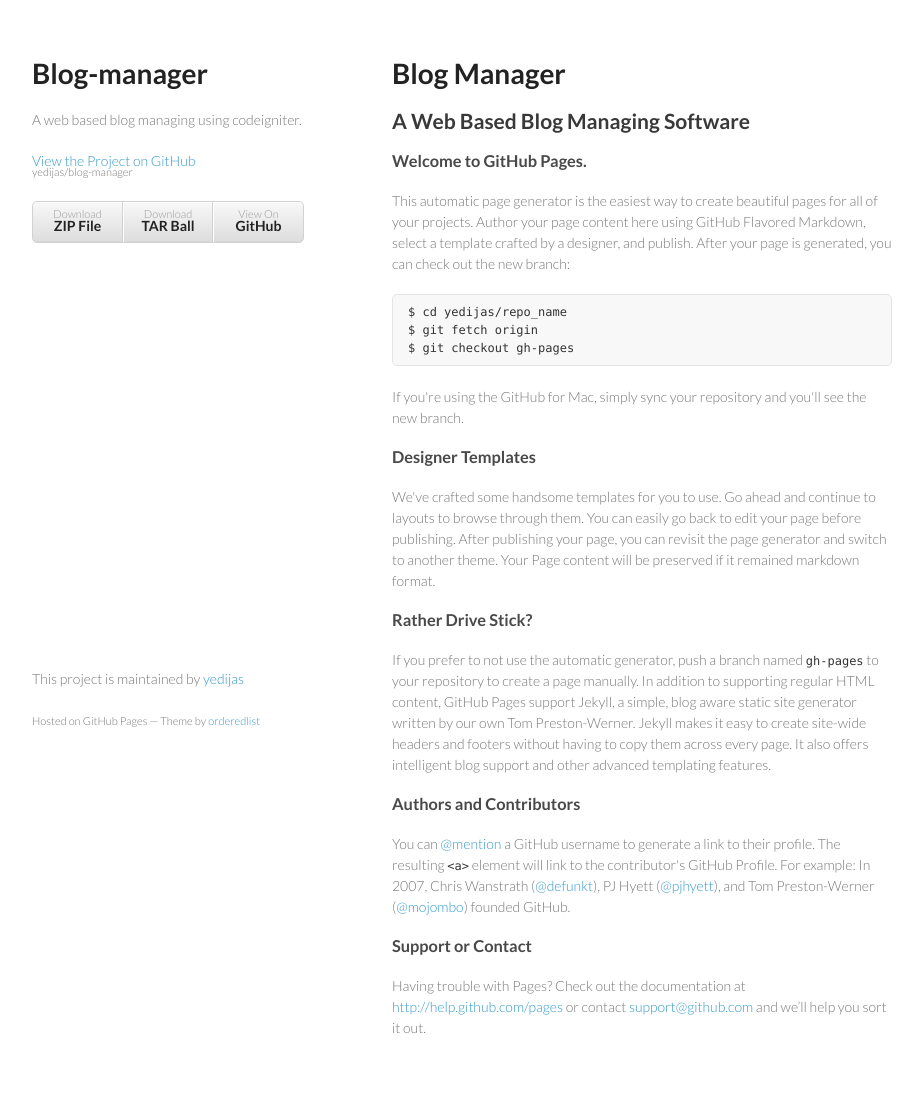
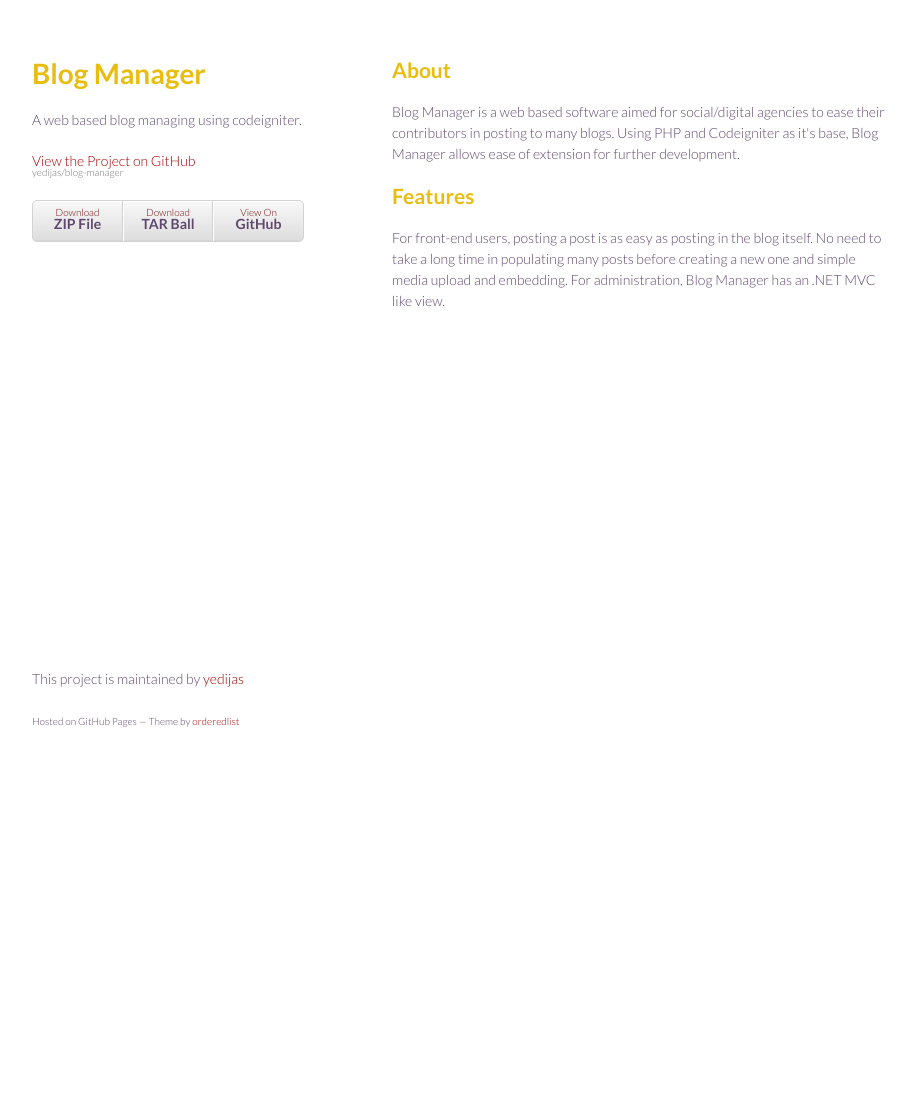
Before and after one commit to yedijas/blog-manager, a PHP site: page / in a window 1280 px wide. Shown: the whole page, without its empty margins (178-1101 px from the left). After the commit the page ends 727 px from the top, so only its background shows below. Run offline with PHP 8.4, Linux system fonts and the light colour scheme.

Commit message:
update
make some updates on page and css

```diff
--- a/index.html
+++ b/index.html
@@ -15,7 +15,7 @@
   <body>
     <div class="wrapper">
       <header>
-        <h1>Blog-manager</h1>
+        <h1>Blog Manager</h1>
         <p>A web based blog managing using codeigniter.</p>
 
         <p class="view"><a href="https://github.com/yedijas/blog-manager">View the Project on GitHub <small>yedijas/blog-manager</small></a></p>
@@ -28,43 +28,20 @@
         </ul>
       </header>
       <section>
-        <h1>
-<a name="blog-manager" class="anchor" href="#blog-manager"><span class="octicon octicon-link"></span></a>Blog Manager</h1>
-
-<h2>
-<a name="a-web-based-blog-managing-software" class="anchor" href="#a-web-based-blog-managing-software"><span class="octicon octicon-link"></span></a>A Web Based Blog Managing Software</h2>
-
-<h3>
-<a name="welcome-to-github-pages" class="anchor" href="#welcome-to-github-pages"><span class="octicon octicon-link"></span></a>Welcome to GitHub Pages.</h3>
-
-<p>This automatic page generator is the easiest way to create beautiful pages for all of your projects. Author your page content here using GitHub Flavored Markdown, select a template crafted by a designer, and publish. After your page is generated, you can check out the new branch:</p>
-
-<pre><code>$ cd yedijas/repo_name
-$ git fetch origin
-$ git checkout gh-pages
-</code></pre>
-
-<p>If you're using the GitHub for Mac, simply sync your repository and you'll see the new branch.</p>
-
-<h3>
-<a name="designer-templates" class="anchor" href="#designer-templates"><span class="octicon octicon-link"></span></a>Designer Templates</h3>
-
-<p>We've crafted some handsome templates for you to use. Go ahead and continue to layouts to browse through them. You can easily go back to edit your page before publishing. After publishing your page, you can revisit the page generator and switch to another theme. Your Page content will be preserved if it remained markdown format.</p>
-
-<h3>
-<a name="rather-drive-stick" class="anchor" href="#rather-drive-stick"><span class="octicon octicon-link"></span></a>Rather Drive Stick?</h3>
-
-<p>If you prefer to not use the automatic generator, push a branch named <code>gh-pages</code> to your repository to create a page manually. In addition to supporting regular HTML content, GitHub Pages support Jekyll, a simple, blog aware static site generator written by our own Tom Preston-Werner. Jekyll makes it easy to create site-wide headers and footers without having to copy them across every page. It also offers intelligent blog support and other advanced templating features.</p>
-
-<h3>
-<a name="authors-and-contributors" class="anchor" href="#authors-and-contributors"><span class="octicon octicon-link"></span></a>Authors and Contributors</h3>
-
-<p>You can <a href="https://github.com/blog/821" class="user-mention">@mention</a> a GitHub username to generate a link to their profile. The resulting <code>&lt;a&gt;</code> element will link to the contributor's GitHub Profile. For example: In 2007, Chris Wanstrath (<a href="https://github.com/defunkt" class="user-mention">@defunkt</a>), PJ Hyett (<a href="https://github.com/pjhyett" class="user-mention">@pjhyett</a>), and Tom Preston-Werner (<a href="https://github.com/mojombo" class="user-mention">@mojombo</a>) founded GitHub.</p>
-
-<h3>
-<a name="support-or-contact" class="anchor" href="#support-or-contact"><span class="octicon octicon-link"></span></a>Support or Contact</h3>
-
-<p>Having trouble with Pages? Check out the documentation at <a href="http://help.github.com/pages">http://help.github.com/pages</a> or contact <a href="mailto:support@github.com">support@github.com</a> and we’ll help you sort it out.</p>
+      	<h2>
+      		About
+      	</h2>
+      	<p>
+      		Blog Manager is a web based software aimed for social/digital agencies to ease their contributors in posting to many blogs. Using PHP and Codeigniter as it's base, Blog Manager
+      		allows ease of extension for further development.
+      	</p>
+      	<h2>
+      		Features
+      	</h2>
+      	<p>
+      		For front-end users, posting a post is as easy as posting in the blog itself. No need to take a long time in populating many posts
+      		before creating a new one and simple media upload and embedding. For administration, Blog Manager has an .NET MVC like view.
+      	</p>
       </section>
       <footer>
         <p>This project is maintained by <a href="https://github.com/yedijas">yedijas</a></p>
--- a/stylesheets/styles.css
+++ b/stylesheets/styles.css
@@ -3,12 +3,12 @@
 body {
   padding:50px;
   font:14px/1.5 Lato, "Helvetica Neue", Helvetica, Arial, sans-serif;
-  color:#777;
+  color:#60496d;
   font-weight:300;
 }
 
 h1, h2, h3, h4, h5, h6 {
-  color:#222;
+  color:#e9bd0f;
   margin:0 0 20px;
 }
 
@@ -25,21 +25,21 @@ h1 {
 }
 
 h2 {
-  color:#393939;
+  color:#e9bd0f;
 }
 
 h3, h4, h5, h6 {
-  color:#494949;
+  color:#e9bd0f;
 }
 
 a {
-  color:#39c;
+  color:#a70000;
   font-weight:400;
   text-decoration:none;
 }
 
 a small {
-  font-size:11px;
+  font-size:10px;
   color:#777;
   margin-top:-0.6em;
   display:block;
@@ -130,8 +130,8 @@ header li {
 
 header ul a {
   line-height:1;
-  font-size:11px;
-  color:#999;
+  font-size:10px;
+  color:#771111;
   display:block;
   text-align:center;
   padding-top:6px;
@@ -156,7 +156,7 @@ header ul li + li + li {
 header ul a strong {
   font-size:14px;
   display:block;
-  color:#222;
+  color:#60496d;
 }
 
 section {
@@ -166,7 +166,7 @@ section {
 }
 
 small {
-  font-size:11px;
+  font-size:10px;
 }
 
 hr {
```
Also changed, not shown: main.css (deleted, +0 -81 lines).
